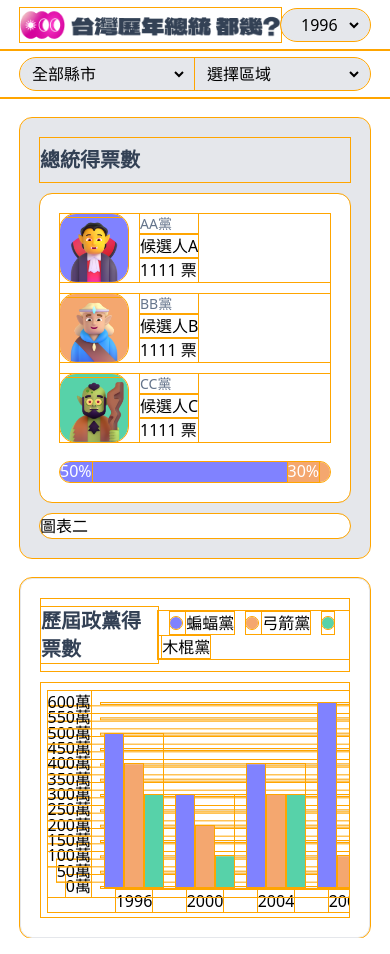
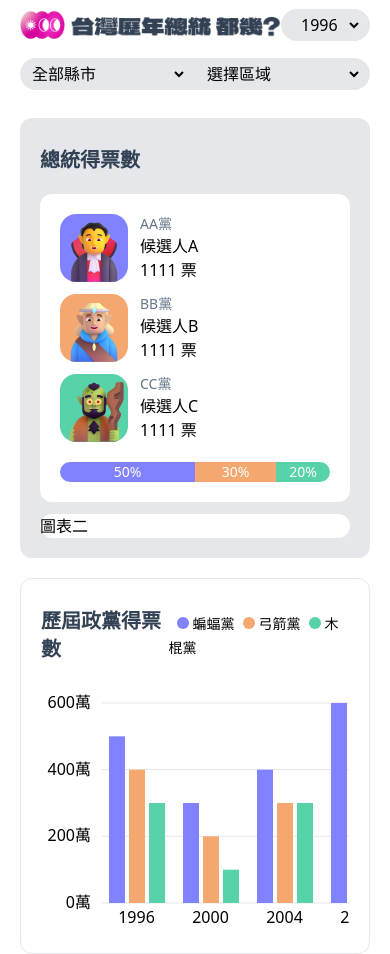
Before and after one commit to rejennylo/theF2E2023-mission2, a React (Vite) app: page /theF2E2023-mission2/main in a window 390 px wide. Built offline with nearby package versions, Linux system fonts and the light colour scheme.

Commit message:
feat: Optimize responsive design for charts

```diff
--- a/src/components/Candidate.jsx
+++ b/src/components/Candidate.jsx
@@ -43,8 +43,6 @@ const Candidate = ({ votesPercentageData }) => {
         </div>
         <div className="flex justify-center overflow-hidden rounded-full">
             <StackedBarChart
-              svgWidth="455"
-              svgHeight="20"
               data={votesPercentageData}
             />
         </div>
--- a/src/components/PartyVotes.jsx
+++ b/src/components/PartyVotes.jsx
@@ -16,18 +16,18 @@ const PartyVotes = ({ partyVotesData, partys }) => {
         <span name="party-tags">
           {partys.map((party, i) => {
             return (
-              <span key={i} className="ml-3">
+              <span key={i} className="ml-2 md:ml-3">
                 <span
                   className={`inline-block h-3 w-3 rounded-full ${party.color}`}
                 ></span>
-                <span className="ml-1">{party.name}</span>
+                <span className="ml-1 text-sm md:text-base">{party.name}</span>
               </span>
             );
           })}
         </span>
       </div>
-      <div name="chart-area" className="w-full overflow-auto">
-        <BarChart data={partyVotesData} svgWidth="500" svgHeight="234" />
+      <div name="chart-area" className="h-[250px] w-full overflow-auto">
+        <BarChart data={partyVotesData} />
       </div>
     </section>
   );
--- a/src/components/charts/BarChart.jsx
+++ b/src/components/charts/BarChart.jsx
@@ -1,21 +1,44 @@
 import * as d3 from "d3";
+import { useState, useEffect, useRef } from "react";
 
-export const BarChart = ({ data, svgWidth, svgHeight }) => {
-  const margin = { top: 20, right: 20, bottom: 30, left: 60 };
-  const width = svgWidth - margin.left - margin.right;
-  const height = svgHeight - margin.top - margin.bottom;
+export const BarChart = ({ data }) => {
+  const containerRef = useRef(null); // 用來參考父元素的 ref
+  const [parentSize, setParentSize] = useState({ width: 0, height: 0 });
+  const margin = { top: 20, right: 0, bottom: 30, left: 60 };
+  const noMarginWidth = parentSize.width - margin.left - margin.right;
+  const noMarginHeight = parentSize.height - margin.top - margin.bottom;
+
+  useEffect(() => {
+    // 確保容器存在並已被渲染
+    if (containerRef.current) {
+      const resizeObserver = new ResizeObserver((entries) => {
+        if (!entries || entries.length === 0) {
+          return;
+        }
+        // 將容器的寬高解構賦值給 width & height 並塞入 state 中
+        const { width, height } = entries[0].contentRect;
+        setParentSize({ width, height });
+      });
+
+      resizeObserver.observe(containerRef.current); // 透過 useRef 監聽父元素的大小變化，呼叫 resizeObserver 執行回調函數
+
+      return () => {
+        resizeObserver.disconnect(); // 停止監聽元素
+      };
+    }
+  }, [containerRef]); // 關注 containerRef 是否改變，改變就會執行 useEffect
 
   // 設定 x 軸 年份 比例尺
   const xScale1 = d3
     .scaleBand() // 將 xScale1 定義為分類軸（年份）
-    .rangeRound([0, width]) // 設置輸出範圍，最大值為 svg 寬
+    .rangeRound([0, noMarginWidth]) // 設置輸出範圍，最大值為 svg 寬
     .paddingInner(0.1) // 設定軸間距
     .domain(data.map((d) => d.year)); // 將年份資料帶入，定義類別數量
 
   // 設定 x 軸 票數 比例尺
   const xScale2 = d3
     .scaleBand() // 將 xScale2 定義為分類軸（候選人票數）
-    .padding(0.1) // 軸間距
+    .padding(0.2) // 軸間距
     .domain(data[0].candidate) // 將候選人資料帶入，定義候選人數量
     .rangeRound([0, xScale1.bandwidth()]); // 設置輸出範圍，最大值為 xScale1 的寬度
 
@@ -23,23 +46,22 @@ export const BarChart = ({ data, svgWidth, svgHeight }) => {
   const yScale = d3
     .scaleLinear() // 將 y 定義為變量軸
     .domain([0, d3.max(data, (d) => d3.max(d.values))]) // 將value帶入，定義 y 軸最大值
-    .range([height, 0]); // 設置輸出範圍，最大值為 svg 的高
+    .range([noMarginHeight, 0]) // 設置輸出範圍，最大值為 svg 的高
+    .nice(); // 優化刻度
 
   // 計算軸的刻度
   const xAxisTicks = data.map((d) => d.year);
-  const yAxisTicks = yScale.ticks().map((tick) => ({
+  const yAxisTicks = yScale.ticks(3).map((tick) => ({
     value: tick,
     yOffset: yScale(tick),
   }));
 
   return (
-    <svg
-      width={width + margin.left + margin.right}
-      height={height + margin.top + margin.bottom}
-    >
+    <div ref={containerRef} className="h-full w-full min-w-[500px]">
+      <svg width={parentSize.width} height={parentSize.height}>
         <g transform={`translate(${margin.left},${margin.top})`}>
           {/* 分類軸（x軸） */}
-        <g transform={`translate(0,${height})`}>
+          <g transform={`translate(0,${noMarginHeight})`}>
             {xAxisTicks.map((tick, i) => (
               <text
                 key={i}
@@ -55,9 +77,9 @@ export const BarChart = ({ data, svgWidth, svgHeight }) => {
           <g>
             {yAxisTicks.map((tick, i) => (
               <g key={i} transform={`translate(0,${tick.yOffset})`}>
-              <line x2={width} className="stroke-gray-200 stroke" />
+                <line x2={noMarginWidth} className="stroke stroke-gray-200" />
                 {/* y軸隔線 */}
-              <text x={-10} y={0} dy=".32em" textAnchor="end">
+                <text x="-10" y="0" dy=".32em" textAnchor="end">
                   {tick.value}萬
                 </text>
               </g>
@@ -69,9 +91,9 @@ export const BarChart = ({ data, svgWidth, svgHeight }) => {
                 <rect
                   key={d.candidate[i]}
                   x={xScale2(d.candidate[i])}
-                y={yScale(value)}
+                  y={yScale(Math.max(0, value))} // 如果 yScale < 0，取 0 為基準，確保 y 不會為負數
                   width={xScale2.bandwidth()}
-                height={height - yScale(value)}
+                  height={Math.abs(yScale(value) - yScale(0))} // 確保為值為正
                   className={d.color[i]}
                 />
               ))}
@@ -79,5 +101,6 @@ export const BarChart = ({ data, svgWidth, svgHeight }) => {
           ))}
         </g>
       </svg>
+    </div>
   );
 };
--- a/src/components/charts/StackedBarChart.jsx
+++ b/src/components/charts/StackedBarChart.jsx
@@ -1,38 +1,70 @@
-import { useState, useEffect } from "react";
+import { useState, useEffect, useRef } from "react";
 import * as d3 from "d3";
 
-export const StackedBarChart = ({ svgWidth, svgHeight,data }) => {
+export const StackedBarChart = ({ data }) => {
+  const containerRef = useRef(null); // 用來參考父元素的 ref
   const [stackedData, setStackedData] = useState([]);
-  const width = svgWidth;
-  const height = svgHeight;
+  const [parentSize, setParentSize] = useState({ width: 0, height: 0 });
 
   useEffect(() => {
-    // 使用堆疊
+    // 確保容器存在並已被渲染
+    if (containerRef.current) {
+      const resizeObserver = new ResizeObserver((entries) => {
+        if (!entries || entries.length === 0) {
+          return;
+        }
+        // 將容器的寬高解構賦值給 width & height 並塞入 state 中
+        const { width, height } = entries[0].contentRect;
+        setParentSize({ width, height });
+      });
+
+      resizeObserver.observe(containerRef.current); // 透過 useRef 監聽父元素的大小變化，呼叫 resizeObserver 執行回調函數
+
+      return () => {
+        resizeObserver.disconnect(); // 停止監聽元素
+      };
+    }
+  }, [containerRef]); // 關注 containerRef 是否改變，改變就會執行 useEffect
+
+  useEffect(() => {
+    // 建立變數儲存候選人名稱，用於 stack
+    const keys = [
+      Object.values(data[0])[1],
+      Object.values(data[1])[1],
+      Object.values(data[2])[1],
+    ];
     const stack = d3
-      .stack()
-      .keys(["A", "B", "C"])
-      .order(d3.stackOrderNone)
-      .offset(d3.stackOffsetNone);
+      .stack() // 建立堆疊
+      .keys(keys) // 將剛剛的 keys 放入，定義每個 stack layer 的 key
+      .order(d3.stackOrderNone) // 無順序
+      .offset(d3.stackOffsetNone); // 無偏移
 
+    // 處理堆疊圖的資料，這裡的 key 需和 stack.keys 互相對應
     const series = stack([
-      { A: data[0].value, B: data[1].value, C: data[2].value },
+      {
+        [keys[0]]: data[0].value,
+        [keys[1]]: data[1].value,
+        [keys[2]]: data[2].value,
+      },
     ]);
-    setStackedData(series);
-  }, [data]);
+
+    setStackedData(series); // 更新 state
+  }, [data]); // 關注 data 變化
 
   // 比例尺
   const xScale = d3
     .scaleLinear()
     .domain([0, 100]) // 百分比
-    .range([0, width]);
+    .range([0, parentSize.width]);
 
   const yScale = d3
     .scaleBand()
     .domain(["stackedBar"])
-    .range([0, height])
+    .range([0, parentSize.height]);
 
   return (
-    <svg width={width} height={height}>
+    <div ref={containerRef} className="h-[20px] w-full">
+      <svg width={parentSize.width} height={parentSize.height}>
         <g>
           {stackedData.map((layer, i) => (
             <g key={i}>
@@ -45,7 +77,13 @@ export const StackedBarChart = ({ svgWidth, svgHeight,data }) => {
                     height={yScale.bandwidth()}
                     className={data[i].fillColor}
                   />
-                <text className="fill-white" x={xScale(d[0])} y="15">
+                  <text
+                    className="fill-white text-sm"
+                    x={xScale(d[0]) + (xScale(d[1]) - xScale(d[0])) / 2}
+                    y="11"
+                    textAnchor="middle"
+                    alignmentBaseline="middle"
+                  >
                     {data[i].value}%
                   </text>
                 </g>
@@ -54,5 +92,6 @@ export const StackedBarChart = ({ svgWidth, svgHeight,data }) => {
           ))}
         </g>
       </svg>
+    </div>
   );
 };
--- a/src/data/dummyData.js
+++ b/src/data/dummyData.js
@@ -51,7 +51,7 @@ export const votesPercentageData = [
     votes: "1111",
     fillColor: "fill-role-blue",
     bgColor: "bg-role-blue",
-    image: "figures/person_vampire_3d_default 1.png",
+    image: "./figures/person_vampire_3d_default 1.png",
   },
   {
     party: "BB黨",
@@ -60,7 +60,7 @@ export const votesPercentageData = [
     votes: "1111",
     fillColor: "fill-role-orange",
     bgColor: "bg-role-orange",
-    image: "figures/man_elf_3d_medium-light 1.png",
+    image: "./figures/man_elf_3d_medium-light 1.png",
   },
   {
     party: "CC黨",
@@ -69,6 +69,6 @@ export const votesPercentageData = [
     votes: "1111",
     fillColor: "fill-role-green",
     bgColor: "bg-role-green",
-    image: "figures/troll_3d 1.png",
+    image: "./figures/troll_3d 1.png",
   },
 ];
--- a/src/index.css
+++ b/src/index.css
@@ -3,5 +3,5 @@
 @tailwind utilities;
 
 *{
-  outline: orange solid 1px;
+  /* outline: orange solid 1px; */
 }
```
Lines whose indentation alone changed are shown as unchanged.
